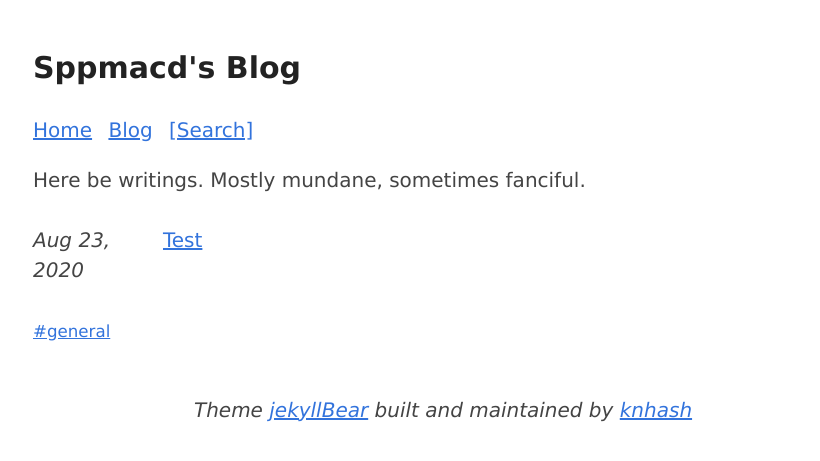
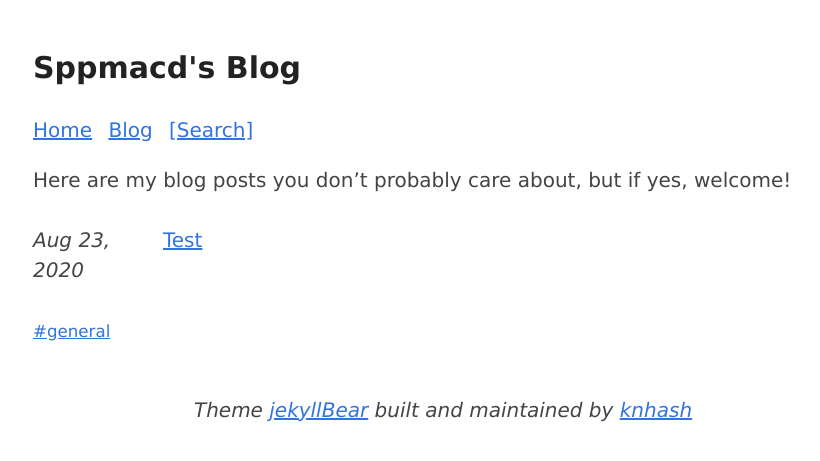
Before and after one commit to sppmacd/sppmacd.github.io, a Jekyll site: the page built from blog.md, in a window 1280 px wide. Shown: the top 461 px of the page, without its empty margins (197-1017 px from the left). Built offline with Jekyll 4.4.1, drawn with Linux system fonts in a browser that asks for light colours.

Commit message:
Blog.md: Personalize a bit more

```diff
--- a/blog.md
+++ b/blog.md
@@ -5,4 +5,4 @@ description: Here be writings
 permalink: /blog
 ---
 
-Here be writings. Mostly mundane, sometimes fanciful.
+Here are my blog posts you don't probably care about, but if yes, welcome!
```
